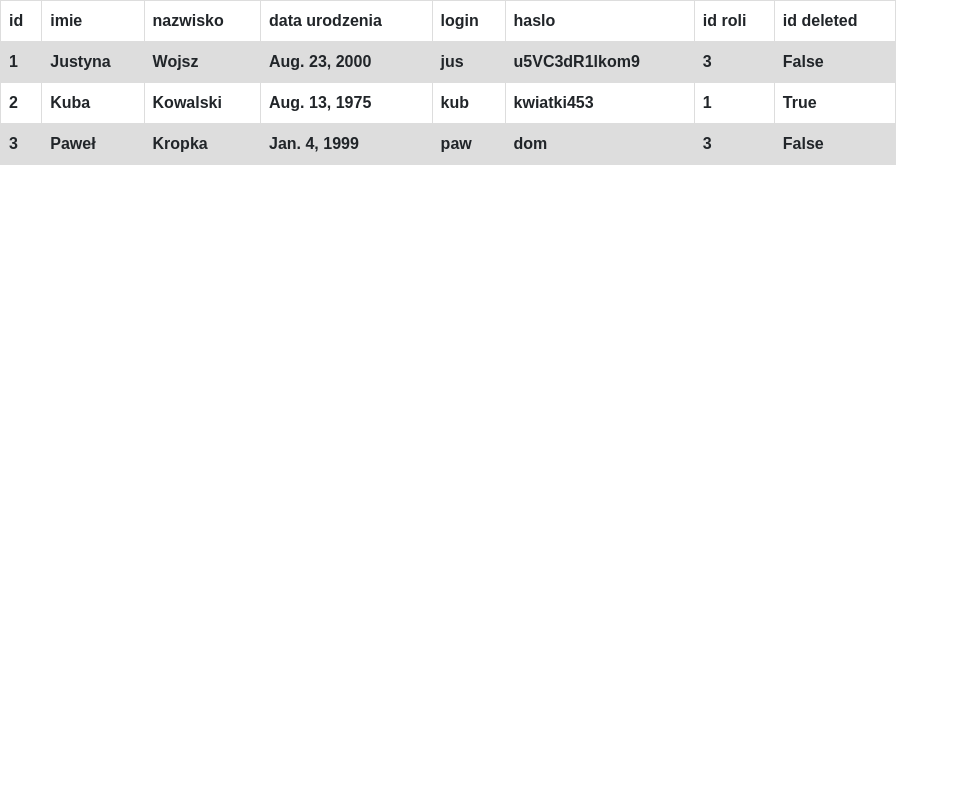
After one commit to dzasti/pracowniaProgramowania, a Django app: page /wizualizacja/ in a window 1280 px wide. The commit adds this page. Shown: the whole page, without its empty margins (0-959 px from the left). Run offline with Django 3.2, Linux system fonts and the light colour scheme; data comes from the database, SQL or seed files in the repository; lists and menus that the app fills with data are empty; some libraries are stand-ins or nearby versions.

Commit message:
wyswietlenie tabelki z danymi

```diff
--- a/accounts/admin.py
+++ b/accounts/admin.py
@@ -1,6 +1,6 @@
 from django.contrib import admin
 
 # Register your models here.
-from .models import Users
+from .models import *
 
 admin.site.register(Users)
--- a/accounts/models.py
+++ b/accounts/models.py
@@ -4,3 +4,9 @@ from django.db import models
 class Users(models.Model):
     id = models.IntegerField(primary_key=True)
     name = models.CharField(max_length=100)
+    surname = models.CharField(max_length=100, default ='nazwisko')
+    dateOfBirth = models.DateField(default = '2019-09-25')
+    login = models.CharField(max_length=100, default ='login')
+    passwordMd5 = models.CharField(max_length=100, default = 'haslo')
+    id_roli = models.IntegerField(default = '1')
+    isDeleted = models.BooleanField(default = 'True')
--- a/accounts/templates/accounts/strona.html
+++ b/accounts/templates/accounts/strona.html
@@ -8,6 +8,8 @@
     <script src="//cdnjs.cloudflare.com/ajax/libs/jquery/3.2.1/jquery.min.js"></script>
 
     <link rel="stylesheet" type="text/css" href="{% static '/css/main.css' %}">
+
+
 
 <title>Pierwsza strona html</title>
 </head>
--- /dev/null
+++ b/accounts/templates/accounts/strona2.html
@@ -0,0 +1,56 @@
+{% load static %}
+
+<!DOCTYPE html>
+<html>
+<head>
+    <link href="//maxcdn.bootstrapcdn.com/bootstrap/4.0.0/css/bootstrap.min.css" rel="stylesheet" id="bootstrap-css">
+    <script src="//maxcdn.bootstrapcdn.com/bootstrap/4.0.0/js/bootstrap.min.js"></script>
+    <script src="//cdnjs.cloudflare.com/ajax/libs/jquery/3.2.1/jquery.min.js"></script>
+    <link rel="stylesheet" type="text/css" href="{% static '/css/main.css' %}">
+    <style>
+        table {
+          font-family: arial, sans-serif;
+          border-collapse: collapse;
+          width: 70%;
+        }
+
+        td, th {
+          border: 1px solid #dddddd;
+          text-align: left;
+          padding: 8px;
+        }
+
+        tr:nth-child(even) {
+          background-color: #dddddd;
+        }
+        </style>
+        </head>
+<title>strona z tabelka</title>
+</head>
+<body>
+    <table>
+        <tr>
+          <th>id     </th>
+          <th>imie     </th>
+          <th>nazwisko     </th>
+          <th>data urodzenia     </th>
+          <th>login     </th>
+          <th>haslo     </th>
+          <th>id roli     </th>
+          <th>id deleted     </th>
+        </tr>
+        {% for i in users %}
+                <tr>
+                    <th>{{i.id}}</th>
+                    <th>{{i.name}}</th>
+                    <th>{{i.surname}}</th>
+                    <th>{{i.dateOfBirth}}</th>
+                    <th>{{i.login}}</th>
+                    <th>{{i.passwordMd5}}</th>
+                    <th>{{i.id_roli}}</th>
+                    <th>{{i.isDeleted}}</th>
+                </tr>
+        {% endfor %}
+    </table>
+</body>
+</html>
--- a/accounts/urls.py
+++ b/accounts/urls.py
@@ -6,4 +6,5 @@ urlpatterns = [
     path('', views.home),
     path('products/', views.products),
     path('customer/', views.customer),
+    path('wizualizacja/', views.wizualizacja),
 ]
--- a/accounts/views.py
+++ b/accounts/views.py
@@ -1,6 +1,14 @@
 from django.shortcuts import render
 from django.http import HttpResponse
 
+from .models import *
+
+b = Users(id= '1', name = 'Justyna', surname = 'Wojsz', dateOfBirth = '2000-08-23', login = 'jus', passwordMd5 = 'u5VC3dR1lkom9', id_roli = '3', isDeleted = 'False')
+b.save()
+c = Users(id= '2', name = 'Kuba', surname = 'Kowalski', dateOfBirth = '1975-08-13', login = 'kub', passwordMd5 = 'kwiatki453', id_roli = '1', isDeleted = 'True')
+d = Users(id= '3', name = 'Paweł', surname = 'Kropka', dateOfBirth = '1999-01-04', login = 'paw', passwordMd5 = 'dom', id_roli = '3', isDeleted = 'False')
+c.save()
+d.save()
 # Create your views here.
 
 def home(request):
@@ -11,3 +19,7 @@ def products(request):
 
 def customer(request):
 	return HttpResponse('customer')
+
+def wizualizacja(request):
+	users = Users.objects.all()
+	return render(request, 'accounts/strona2.html', {'users' : users})
```
Also changed, not shown: accounts/migrations/0001_initial.py, accounts/migrations/0002_auto_20201208_1621.py (added), accounts/migrations/0003_users_surname.py (added), accounts/migrations/0004_auto_20201208_1639.py (added), accounts/migrations/0005_auto_20201208_1647.py (added), 1 other file.
